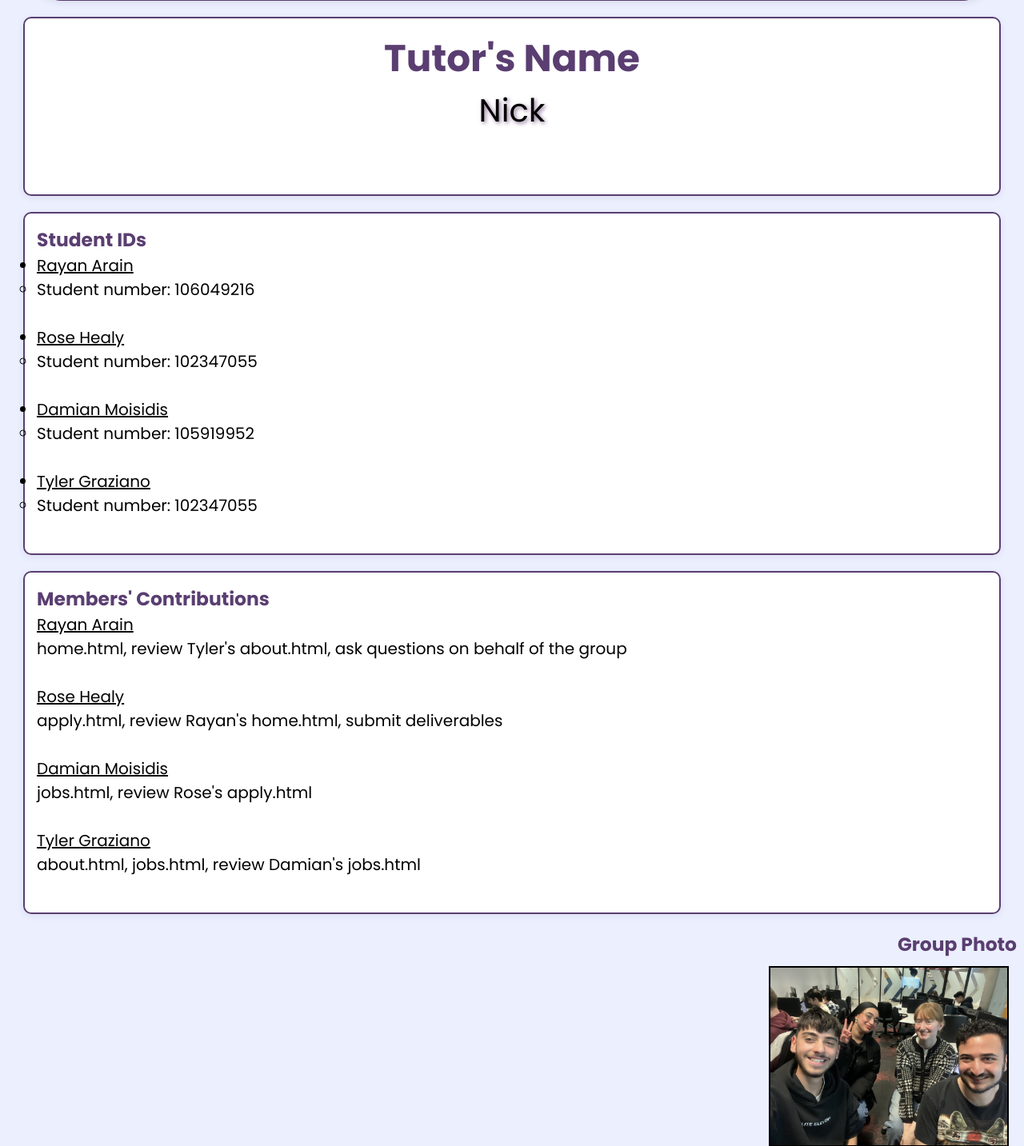
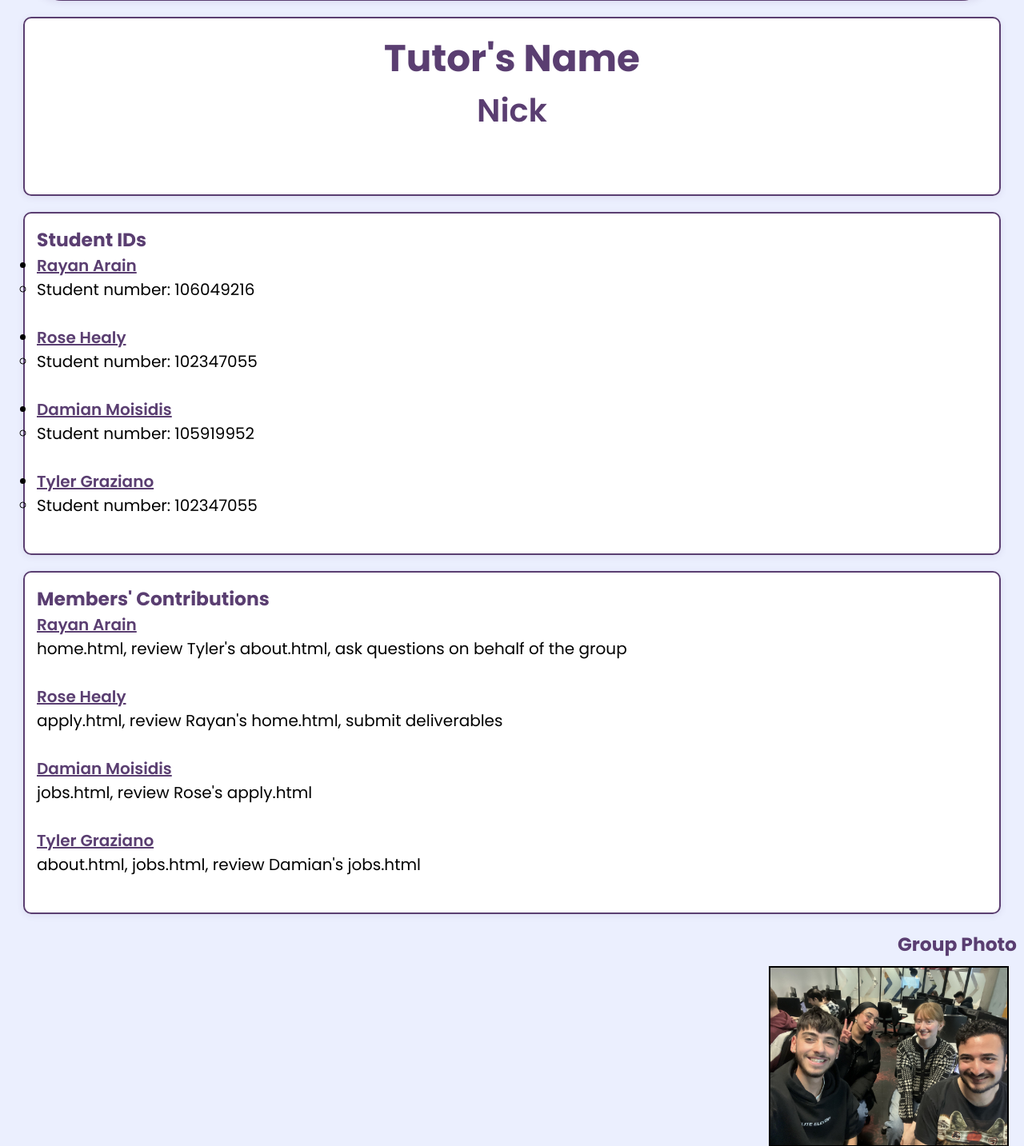
Before and after one commit to 102347055/webweavers-project-part1, a PHP site: page /about.html in a window 1280 px wide. Shown: the part 415-1848 px from the top of the page at 80% size. Run offline with PHP 8.4, Linux system fonts and the light colour scheme.

Commit message:
color+size of text

```diff
--- a/project1/styles/styles.css
+++ b/project1/styles/styles.css
@@ -485,9 +485,10 @@ h2, h3, h4 {
     list-style-type: disc; /* Adds dot points */
 }
 
-#nick {
-    text-shadow: 2px 2px 5px #8d7296;
-  }
+#nick, #student_id u, #group_jobs u, .favourites u {
+    color: #5a3e71;
+    font-weight: 600;
+}
 
 #photoheading {
     text-align: right;
```
